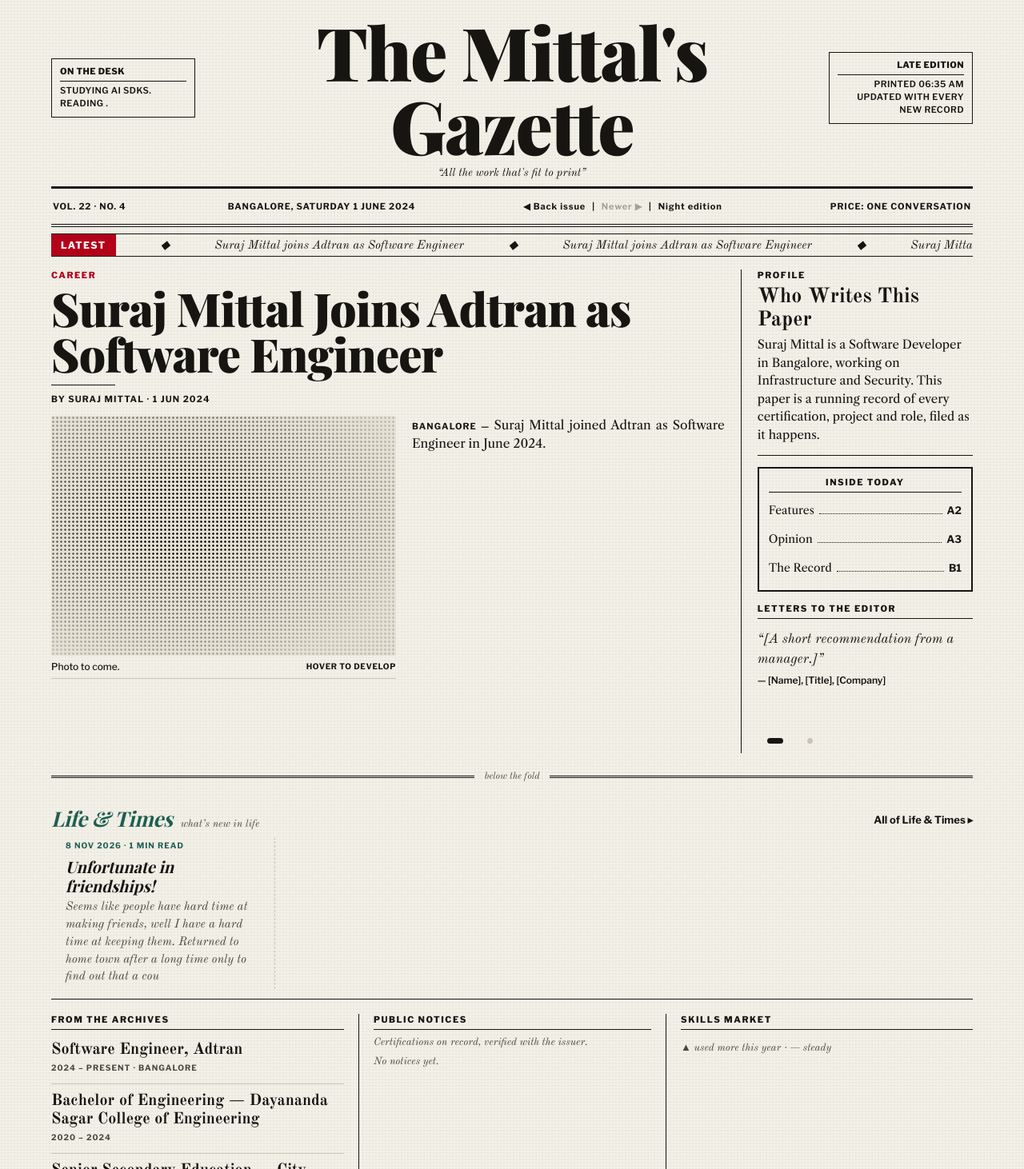
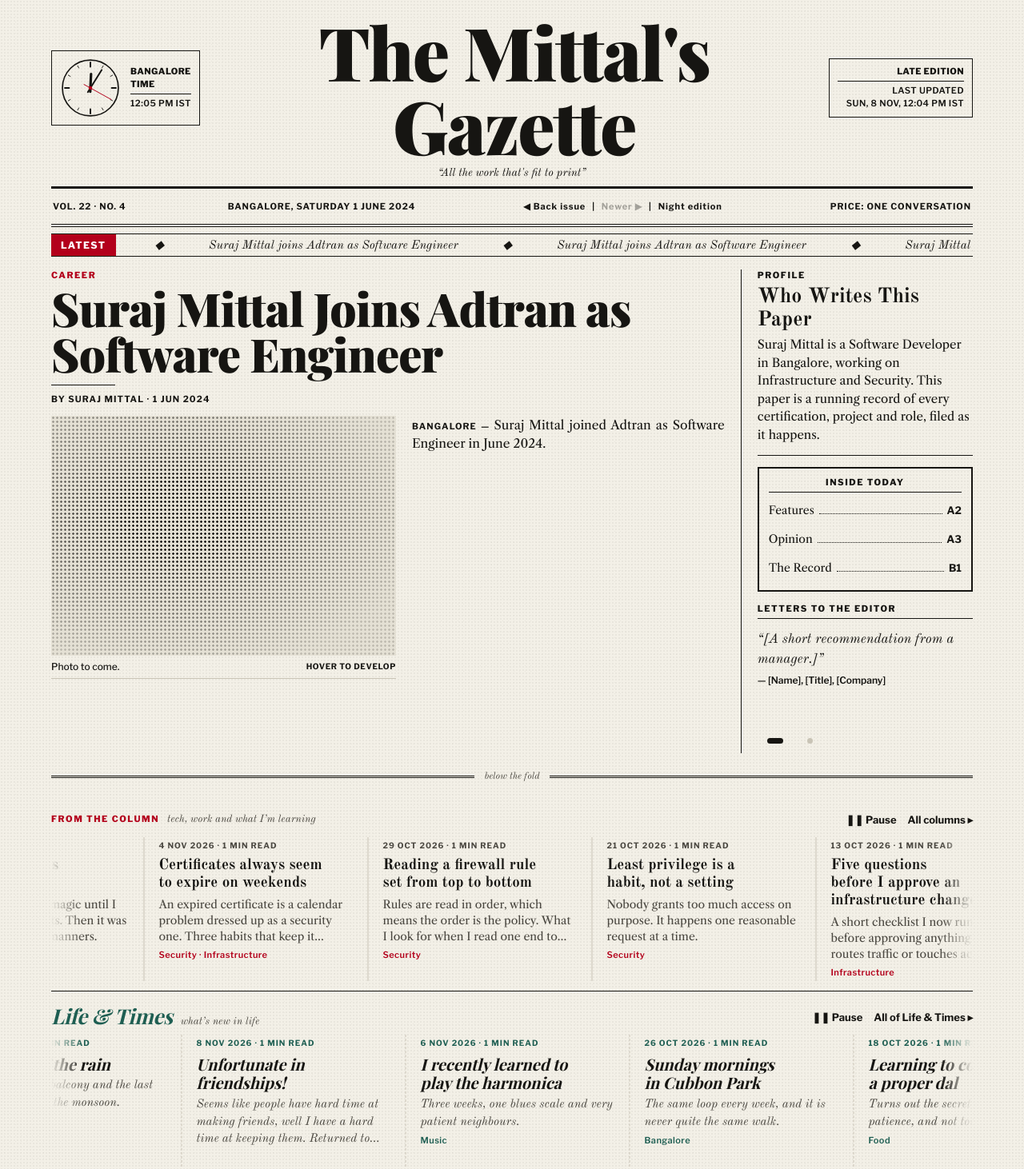
Before and after one commit to getsurajmittal/portfolio, a plain HTML site: page index.html in a window 1280 px wide. Shown: the top 1462 px of the page at 80% size. Drawn offline with nearby package versions, Linux system fonts and the light colour scheme.

Commit message:
Add analog clock, real last-updated time, and sample posts for both strips
- Replace the "On the desk" ear with an analog clock showing Bangalore time.
- The right ear shows when the paper was last updated: the Desk and the
  Notebook now stamp the time on every publish.
- Add 11 short sample posts (6 tech, 5 life, marked "sample": true) so both
  strips are populated.
- Notebook excerpts are now shortened at a word boundary; strip cards clamp
  excerpts to three lines.
- Remove the unused "On the desk" fields from the Desk profile form.

Co-Authored-By: Claude Opus 5.5 <noreply@anthropic.com>

```diff
--- a/app.js
+++ b/app.js
@@ -115,7 +115,6 @@
     document.querySelectorAll('[data-brand]').forEach(function (el) { el.textContent = brand; });
     document.title = brand + ' — ' + s.name;
     if (s.accent) document.documentElement.style.setProperty('--red', s.accent);
-    $('onDesk').innerHTML = 'Studying ' + esc(s.onDesk && s.onDesk.studying) + '.<br>Reading ' + esc(s.onDesk && s.onDesk.reading) + '.';
     var first = editions.length ? year(editions[editions.length - 1].date) : new Date().getFullYear();
     $('vol').textContent = String(new Date().getFullYear() - (+first) + 1);
     $('profile').textContent = s.profile || '';
@@ -134,8 +133,52 @@
     $('contact').innerHTML = '<span class="links">Correspondence: ' + links.join(' · ') + '</span><span>© ' + new Date().getFullYear() + ' ' + esc(s.name) + ' · Printed in ' + esc(s.city) + ' · <a class="staff" href="office/">Staff entrance</a></span>';
   }
 
-  function tickClock() {
-    $('clock').textContent = new Date().toLocaleTimeString([], { hour: '2-digit', minute: '2-digit' });
+  /* ---------- analog clock: Bangalore time, second hand sweeps (ticks once a second with reduced motion) ---------- */
+  var TZ = 'Asia/Kolkata';
+  function zoned(d) { /* the wall-clock parts of d in Bangalore, whatever the visitor's own time zone */
+    var p = {};
+    new Intl.DateTimeFormat('en-GB', { timeZone: TZ, hour: 'numeric', minute: 'numeric', second: 'numeric', hourCycle: 'h23' })
+      .formatToParts(d).forEach(function (x) { p[x.type] = +x.value; });
+    return p;
+  }
+  function startClock() {
+    var ticks = '';
+    for (var i = 0; i < 60; i += 5) {
+      var a = i * 6 * Math.PI / 180, q = i % 15 === 0, r1 = q ? 35 : 38;
+      ticks += '<line' + (q ? ' class="q"' : '') + ' x1="' + (50 + r1 * Math.sin(a)).toFixed(2) + '" y1="' + (50 - r1 * Math.cos(a)).toFixed(2) +
+        '" x2="' + (50 + 42 * Math.sin(a)).toFixed(2) + '" y2="' + (50 - 42 * Math.cos(a)).toFixed(2) + '"/>';
+    }
+    $('clockTicks').innerHTML = ticks;
+    var h = $('hHand'), m = $('mHand'), s = $('sHand'), lbl = $('clockLbl'), lastMin = -1;
+    function draw() {
+      var now = new Date(), z = zoned(now), sec = z.second + (reduced ? 0 : now.getMilliseconds() / 1000);
+      var min = z.minute + sec / 60, hr = (z.hour % 12) + min / 60;
+      h.setAttribute('transform', 'rotate(' + (hr * 30).toFixed(2) + ' 50 50)');
+      m.setAttribute('transform', 'rotate(' + (min * 6).toFixed(2) + ' 50 50)');
+      s.setAttribute('transform', 'rotate(' + (sec * 6).toFixed(2) + ' 50 50)');
+      if (z.minute !== lastMin) {
+        lastMin = z.minute;
+        lbl.textContent = now.toLocaleTimeString('en-GB', { timeZone: TZ, hour: 'numeric', minute: '2-digit', hour12: true }).toUpperCase() + ' IST';
+      }
+    }
+    draw();
+    if (reduced) setInterval(draw, 1000);
+    else (function loop() { draw(); requestAnimationFrame(loop); })();
+  }
+
+  /* ---------- "Last updated": the newest publish we know of ----------
+     The Desk stamps content.json (site.updatedAt) and the Notebook stamps posts/index.json (updatedAt) with a
+     full time on every publish. Older files only have dates, so fall back to the newest entry or post date. */
+  var postsUpdatedAt = null;
+  function renderLastUpdated() {
+    var stamps = [D.site.updatedAt, postsUpdatedAt].filter(function (x) { return x && !isNaN(Date.parse(x)); }).sort();
+    var days = D.entries.map(function (e) { return e.date; }).concat(POSTS.map(function (p) { return p.updated || p.date; }))
+      .filter(Boolean).sort();
+    var stamp = stamps[stamps.length - 1], day = days[days.length - 1];
+    var el = $('lastUpdated');
+    if (stamp && (!day || stamp.slice(0, 10) >= day)) {
+      el.textContent = new Date(stamp).toLocaleString('en-GB', { timeZone: TZ, weekday: 'short', day: 'numeric', month: 'short', hour: 'numeric', minute: '2-digit', hour12: true }) + ' IST';
+    } else el.textContent = day ? fmt(day, { weekday: 'short', day: 'numeric', month: 'short', year: 'numeric' }) : '—';
   }
 
   /* ---------- A1 front page ---------- */
@@ -282,6 +325,7 @@
     return fetch('posts/index.json?v=' + Date.now(), { cache: 'no-store' })
       .then(function (r) { return r.ok ? r.json() : { posts: [] }; })
       .then(function (j) {
+        postsUpdatedAt = j && j.updatedAt || null;
         POSTS = ((j && j.posts) || []).filter(function (p) { return p && p.title && SLUG.test(String(p.slug)); })
           .sort(function (a, b) { return String(b.date).localeCompare(String(a.date)); });
       })
@@ -566,10 +610,10 @@
     D.entries.forEach(function (e, i) { if (!e.id) e.id = 'e' + i; });
     editions = D.entries.slice().sort(function (a, b) { return String(b.date).localeCompare(a.date); });
     renderChrome(); renderLead(); renderInside(); renderLetters(); renderBelow();
-    tickClock(); setInterval(tickClock, 15000);
+    startClock(); renderLastUpdated();
     wire(); setupScroll(); route(); restartLetters(); setupExtra();
     loadPosts().then(function () {
-      renderStrip();
+      renderStrip(); renderLastUpdated();
       if (/^#A3/.test(location.hash)) renderOpinion((location.hash.split('/')[1] && decodeURIComponent(location.hash.split('/')[1])) || null);
     });
     var rs = null;
--- a/index.html
+++ b/index.html
@@ -23,14 +23,21 @@
 
 <div class="wrap paper" id="paper">
   <header class="masthead-row" id="mastheadRow">
-    <div class="ear">
-      <div class="ear-h">On the desk</div>
-      <div id="onDesk"></div>
+    <div class="ear ear-clock">
+      <svg class="clock" viewBox="0 0 100 100" role="img" aria-labelledby="clockLbl">
+        <circle cx="50" cy="50" r="46" class="clock-face"/>
+        <g class="clock-ticks" id="clockTicks"></g>
+        <line id="hHand" class="hand hand-h" x1="50" y1="56" x2="50" y2="27"/>
+        <line id="mHand" class="hand hand-m" x1="50" y1="58" x2="50" y2="15"/>
+        <line id="sHand" class="hand hand-s" x1="50" y1="62" x2="50" y2="11"/>
+        <circle cx="50" cy="50" r="3" class="clock-pin"/>
+      </svg>
+      <div class="clock-cap"><div class="ear-h">Bangalore time</div><span id="clockLbl"></span></div>
     </div>
     <h1 class="masthead" data-brand>The Gazette</h1>
     <div class="ear ear-r">
       <div class="ear-h">Late edition</div>
-      Printed <span id="clock"></span><br>Updated with every new record
+      Last updated<br><span id="lastUpdated">—</span>
     </div>
   </header>
   <div class="motto">“All the work that's fit to print”</div>
--- a/office/desk/desk.js
+++ b/office/desk/desk.js
@@ -25,6 +25,7 @@
   function publish() {
     var btn = $('publishBtn'); btn.disabled = true; status('Sending to the presses…');
     var msg = 'Edition: ' + (changes.length ? changes.slice(-3).join('; ') : 'updates') + ' (' + today() + ')';
+    D.site = D.site || {}; D.site.updatedAt = new Date().toISOString(); /* the paper shows this as "Last updated" */
     gh.putJSON(REPO, 'content.json', D, sha, msg).then(function (j) {
       sha = j.content.sha; dirty = false; changes = [];
       status('Published. The paper updates in about a minute.');
@@ -174,7 +175,6 @@
     { set: 'Masthead' },
     ['site.name', 'Full name'], ['site.surname', 'Name on the masthead', 'Shown as “The ___ Gazette”'], ['site.city', 'City'],
     ['site.role', 'Current role'], ['site.field', 'Your field'],
-    ['site.onDesk.studying', 'On the desk: studying'], ['site.onDesk.reading', 'On the desk: reading'],
     ['site.profile', 'Profile paragraph (front page)', '', 'area'],
     ['site.accent', 'Accent colour', '', 'color'],
     { set: 'Résumé' },
--- a/posts/index.json
+++ b/posts/index.json
@@ -9,6 +9,151 @@
       "excerpt": "Seems like people have hard time at making friends, well I have a hard time at keeping them. Returned to home town after a long time only to find out that a cou",
       "tags": [],
       "minutes": 1
+    },
+    {
+      "slug": "notes-on-tool-calls",
+      "section": "tech",
+      "title": "Notes on tool calls in an AI SDK",
+      "date": "2026-11-07",
+      "updated": "2026-11-07",
+      "excerpt": "Tool calls looked like magic until I logged the raw requests. Then it was just a loop with good manners.",
+      "tags": [
+        "AI"
+      ],
+      "minutes": 1,
+      "sample": true
+    },
+    {
+      "slug": "learning-the-harmonica",
+      "section": "life",
+      "title": "I recently learned to play the harmonica",
+      "date": "2026-11-06",
+      "updated": "2026-11-06",
+      "excerpt": "Three weeks, one blues scale and very patient neighbours.",
+      "tags": [
+        "Music"
+      ],
+      "minutes": 1,
+      "sample": true
+    },
+    {
+      "slug": "certificates-expire-on-weekends",
+      "section": "tech",
+      "title": "Certificates always seem to expire on weekends",
+      "date": "2026-11-04",
+      "updated": "2026-11-04",
+      "excerpt": "An expired certificate is a calendar problem dressed up as a security one. Three habits that keep it boring.",
+      "tags": [
+        "Security",
+        "Infrastructure"
+      ],
+      "minutes": 1,
+      "sample": true
+    },
+    {
+      "slug": "reading-firewall-rules-top-to-bottom",
+      "section": "tech",
+      "title": "Reading a firewall rule set from top to bottom",
+      "date": "2026-10-29",
+      "updated": "2026-10-29",
+      "excerpt": "Rules are read in order, which means the order is the policy. What I look for when I read one end to end.",
+      "tags": [
+        "Security"
+      ],
+      "minutes": 1,
+      "sample": true
+    },
+    {
+      "slug": "sunday-mornings-in-cubbon-park",
+      "section": "life",
+      "title": "Sunday mornings in Cubbon Park",
+      "date": "2026-10-26",
+      "updated": "2026-10-26",
+      "excerpt": "The same loop every week, and it is never quite the same walk.",
+      "tags": [
+        "Bangalore"
+      ],
+      "minutes": 1,
+      "sample": true
+    },
+    {
+      "slug": "least-privilege-is-a-habit",
+      "section": "tech",
+      "title": "Least privilege is a habit, not a setting",
+      "date": "2026-10-21",
+      "updated": "2026-10-21",
+      "excerpt": "Nobody grants too much access on purpose. It happens one reasonable request at a time.",
+      "tags": [
+        "Security"
+      ],
+      "minutes": 1,
+      "sample": true
+    },
+    {
+      "slug": "learning-to-cook-a-proper-dal",
+      "section": "life",
+      "title": "Learning to cook a proper dal",
+      "date": "2026-10-18",
+      "updated": "2026-10-18",
+      "excerpt": "Turns out the secret is the tadka, patience, and not touching it.",
+      "tags": [
+        "Food"
+      ],
+      "minutes": 1,
+      "sample": true
+    },
+    {
+      "slug": "five-questions-before-approving-infra-changes",
+      "section": "tech",
+      "title": "Five questions before I approve an infrastructure change",
+      "date": "2026-10-13",
+      "updated": "2026-10-13",
+      "excerpt": "A short checklist I now run through before approving anything that routes traffic or touches access.",
+      "tags": [
+        "Infrastructure"
+      ],
+      "minutes": 1,
+      "sample": true
+    },
+    {
+      "slug": "no-phone-after-nine",
+      "section": "life",
+      "title": "No phone after 9 p.m.: one week in",
+      "date": "2026-10-10",
+      "updated": "2026-10-10",
+      "excerpt": "An experiment in boredom. I read more, slept better, and missed nothing that mattered.",
+      "tags": [
+        "Habits"
+      ],
+      "minutes": 1,
+      "sample": true
+    },
+    {
+      "slug": "the-last-of-the-rain",
+      "section": "life",
+      "title": "The last of the rain",
+      "date": "2026-10-03",
+      "updated": "2026-10-03",
+      "excerpt": "Filter coffee, a balcony and the last few evenings of the monsoon.",
+      "tags": [
+        "Everyday"
+      ],
+      "minutes": 1,
+      "sample": true
+    },
+    {
+      "slug": "logs-for-the-person-at-2am",
+      "section": "tech",
+      "title": "Write logs for the person reading them at 2 a.m.",
+      "date": "2026-10-02",
+      "updated": "2026-10-02",
+      "excerpt": "A good log line answers what happened, to what, and what to do next, for someone tired and in a hurry.",
+      "tags": [
+        "Infrastructure"
+      ],
+      "minutes": 1,
+      "sample": true
     }
-  ]
+  ],
+  "updatedAt": "2026-11-08T06:34:00.000Z"
 }
--- a/styles.css
+++ b/styles.css
@@ -51,6 +51,19 @@ img{max-width:100%;display:block}
 .masthead-row{display:flex;flex-wrap:wrap;align-items:center;gap:16px}
 .ear{flex:1 1 180px;border:1px solid var(--ink);padding:8px 10px;font:600 11px/1.45 var(--sans);text-transform:uppercase;letter-spacing:.04em}
 .ear-r{text-align:right}
+/* analog clock (left ear) */
+.ear-clock{display:flex;align-items:center;gap:12px}
+.clock{width:76px;height:76px;flex:none;overflow:visible}
+.clock-face{fill:none;stroke:var(--ink);stroke-width:2.2}
+.clock-ticks line{stroke:var(--ink);stroke-width:1.2;stroke-linecap:round}
+.clock-ticks line.q{stroke-width:2.6}
+.hand{stroke:var(--ink);stroke-linecap:round}
+.hand-h{stroke-width:4.2}
+.hand-m{stroke-width:2.6}
+.hand-s{stroke:var(--red);stroke-width:1.2}
+.clock-pin{fill:var(--red)}
+.clock-cap{min-width:0}
+#clockLbl,#lastUpdated{font-variant-numeric:tabular-nums}
 .ear-h{font-weight:800;border-bottom:1px solid var(--ink);padding-bottom:3px;margin-bottom:4px}
 .masthead{flex:999 1 520px;margin:0;text-align:center;font:900 clamp(44px,7.4vw,92px)/1 var(--black);letter-spacing:-.02em}
 .motto{text-align:center;font:italic 14px var(--old);margin:6px 0 8px}
@@ -158,7 +171,7 @@ img{max-width:100%;display:block}
 .post-card{width:280px;flex:none;padding:4px 18px;border-right:1px solid var(--rule);text-decoration:none;display:flex;flex-direction:column;gap:5px}
 .post-card:hover h4{text-decoration:underline;text-underline-offset:3px}
 .post-card h4{margin:0;font:700 19px/1.15 var(--old);text-wrap:balance}
-.post-card p{margin:0;font-size:14px;line-height:1.45;color:var(--sub)}
+.post-card p{margin:0;font-size:14px;line-height:1.45;color:var(--sub);display:-webkit-box;-webkit-line-clamp:3;-webkit-box-orient:vertical;overflow:hidden}
 .post-card .tags{font:600 11px var(--sans);color:var(--red);letter-spacing:.04em}
 /* a post on A3 */
 .post-body{max-width:68ch;font-size:16.5px;line-height:1.65}
```
Also changed, not shown: office/office.js (+9 -1 lines), posts/certificates-expire-on-weekends.json (added, +15 -0 lines), posts/five-questions-before-approving-infra-changes.json (added, +14 -0 lines), posts/learning-the-harmonica.json (added, +14 -0 lines), posts/learning-to-cook-a-proper-dal.json (added, +14 -0 lines), posts/least-privilege-is-a-habit.json (added, +14 -0 lines), posts/logs-for-the-person-at-2am.json (added, +14 -0 lines), posts/no-phone-after-nine.json (added, +14 -0 lines), posts/notes-on-tool-calls.json (added, +14 -0 lines), posts/reading-firewall-rules-top-to-bottom.json (added, +14 -0 lines), posts/sunday-mornings-in-cubbon-park.json (added, +14 -0 lines), posts/the-last-of-the-rain.json (added, +14 -0 lines), 1 other file.
